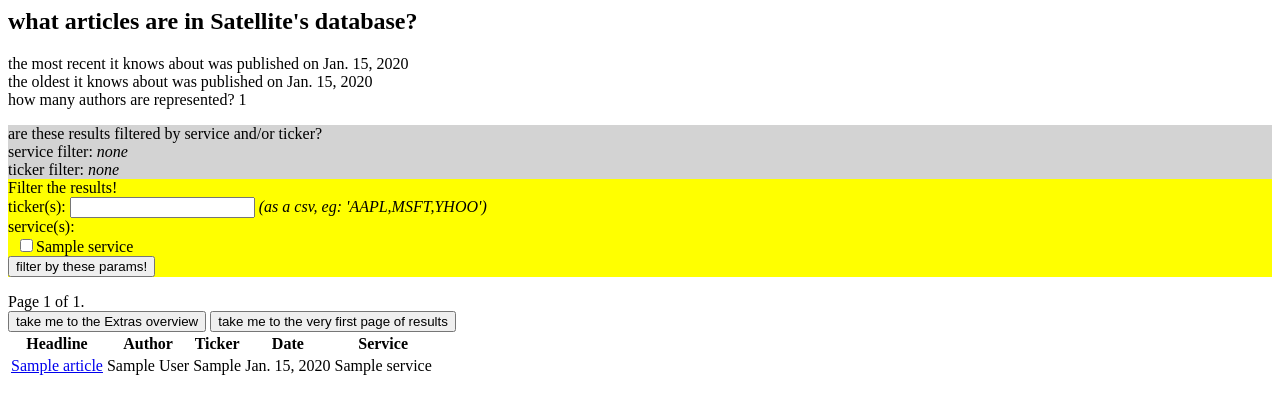
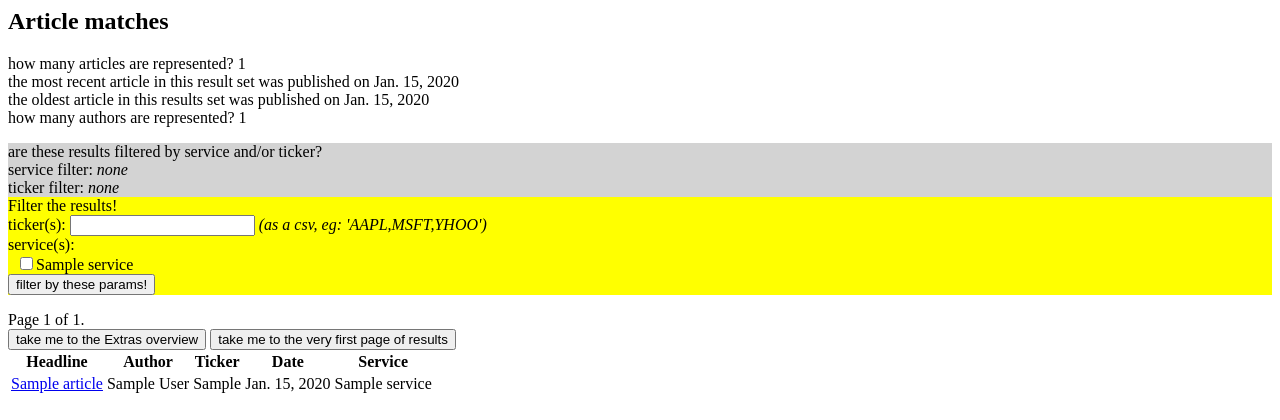
Before and after one commit to ellenbowman/Satellite, a Django app: page /sol/articles_vomit/ in a window 1280 px wide. Shown: the top 420 px of the page. Run offline with Django 3.2, Linux system fonts and the light colour scheme; tables that the repository leaves empty hold one stand-in row (values such as "Sample post").

Commit message:
articles v2 progress: show the number of articles in the result set. also modify wording so that the front end is more explicit that the meta data is with respect to the result set (might be filtered by ticker/service)

```diff
--- a/content_satellite/satellite/templates/satellite/index_of_articles.html
+++ b/content_satellite/satellite/templates/satellite/index_of_articles.html
@@ -3,11 +3,13 @@
 	<title>index of articles</title>
 </head>
 <body>
-	<h2>what articles are in Satellite's database?</h2>
+	<h2>Article matches</h2>
 	<p>
-		the most recent it knows about was published on {{pub_date_newest}}
+		how many articles are represented? {{num_articles}}
 		<br/>
-		the oldest it knows about was published on {{pub_date_oldest}}
+		the most recent article in this result set was published on {{pub_date_newest}}
+		<br/>
+		the oldest article in this results set was published on {{pub_date_oldest}}
 		<br/>
 		how many authors are represented? {{num_authors}}
 	</p>
--- a/content_satellite/satellite/views_samples.py
+++ b/content_satellite/satellite/views_samples.py
@@ -198,6 +198,8 @@ def grand_vision_articles(request):
 	authors_set = set(authors)
 	num_authors = len(authors_set)
 
+	### how many articles?
+	num_articles = len(articles)
 
 	service_options = Service.objects.all().order_by('pretty_name')
 
@@ -206,6 +208,7 @@ def grand_vision_articles(request):
 		'pub_date_newest': article_most_recent_date,
 		'pub_date_oldest': article_oldest_date,
 		'num_authors' : num_authors,
+		'num_articles' : num_articles,
 		'service_options' : service_options,
 		'service_filter_description': service_filter_description,
 		'ticker_filter_description': ticker_filter_description
```
